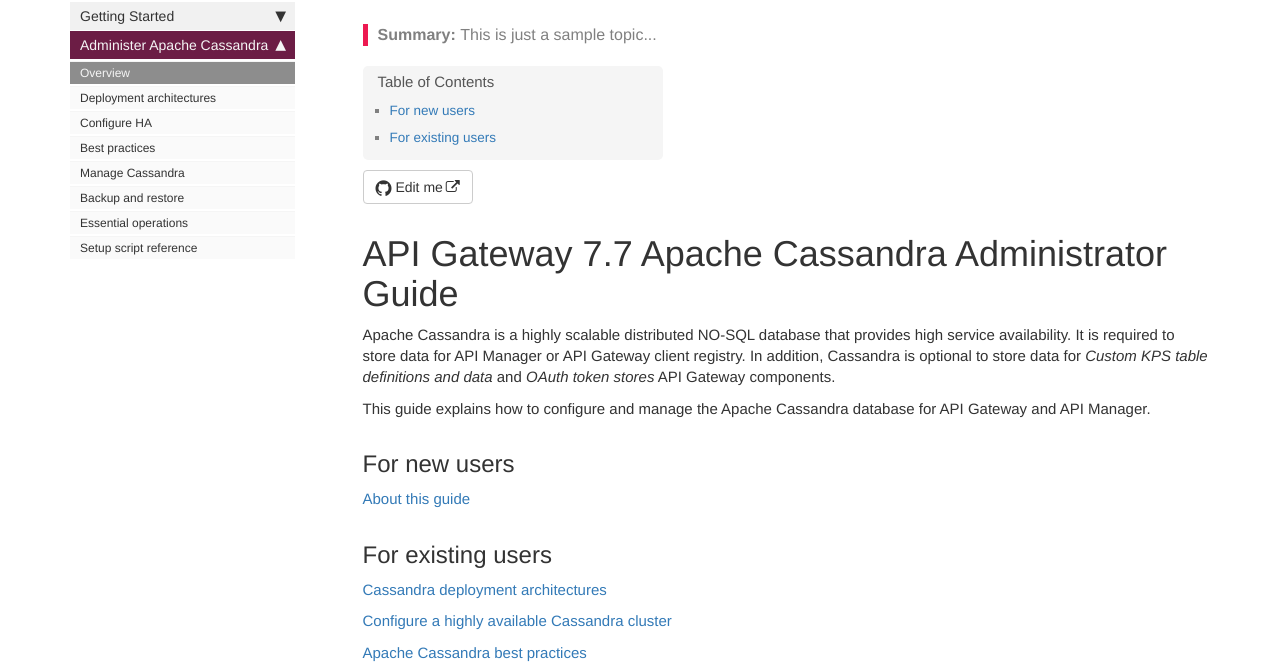
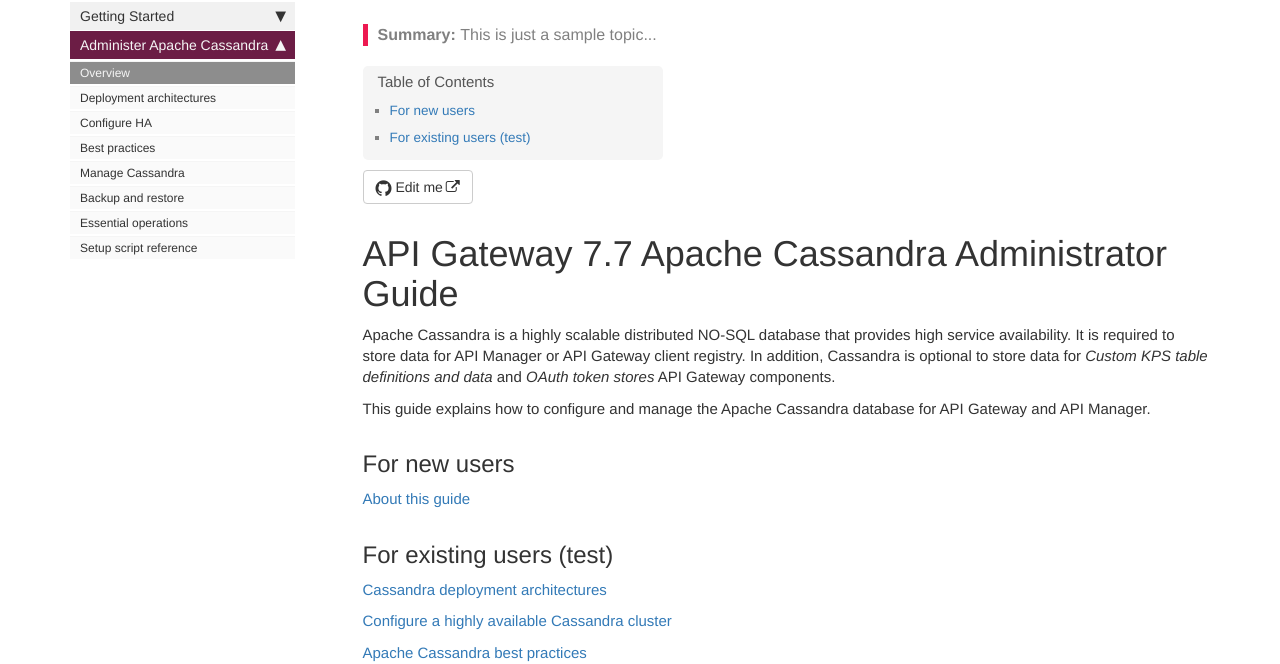
Before and after one commit to andreamussap/Axway_Docs4All_Hackathon, a Jekyll site: the page built from doctheme/pages/apigateway/cassadmin/CassandraStartPage.md, in a window 1280 px wide and 1262 px high. Shown: the part 127-791 px from the top of the window. Built offline with Jekyll 4.4.1, drawn with Linux system fonts in a browser that asks for light colours; nearby versions of some CDN libraries; comment, search, counter and statistics services are not loaded.

Commit message:
Update CassandraStartPage.md
 Modified  by adding (test) - For existing users (test)

```diff
--- a/doctheme/pages/apigateway/cassadmin/CassandraStartPage.md
+++ b/doctheme/pages/apigateway/cassadmin/CassandraStartPage.md
@@ -29,7 +29,7 @@
 
 [About this guide](CassandraAboutPreface)
 
-## For existing users
+## For existing users (test)
 
 [Cassandra deployment architectures](cassandra_architecture)
 
```
